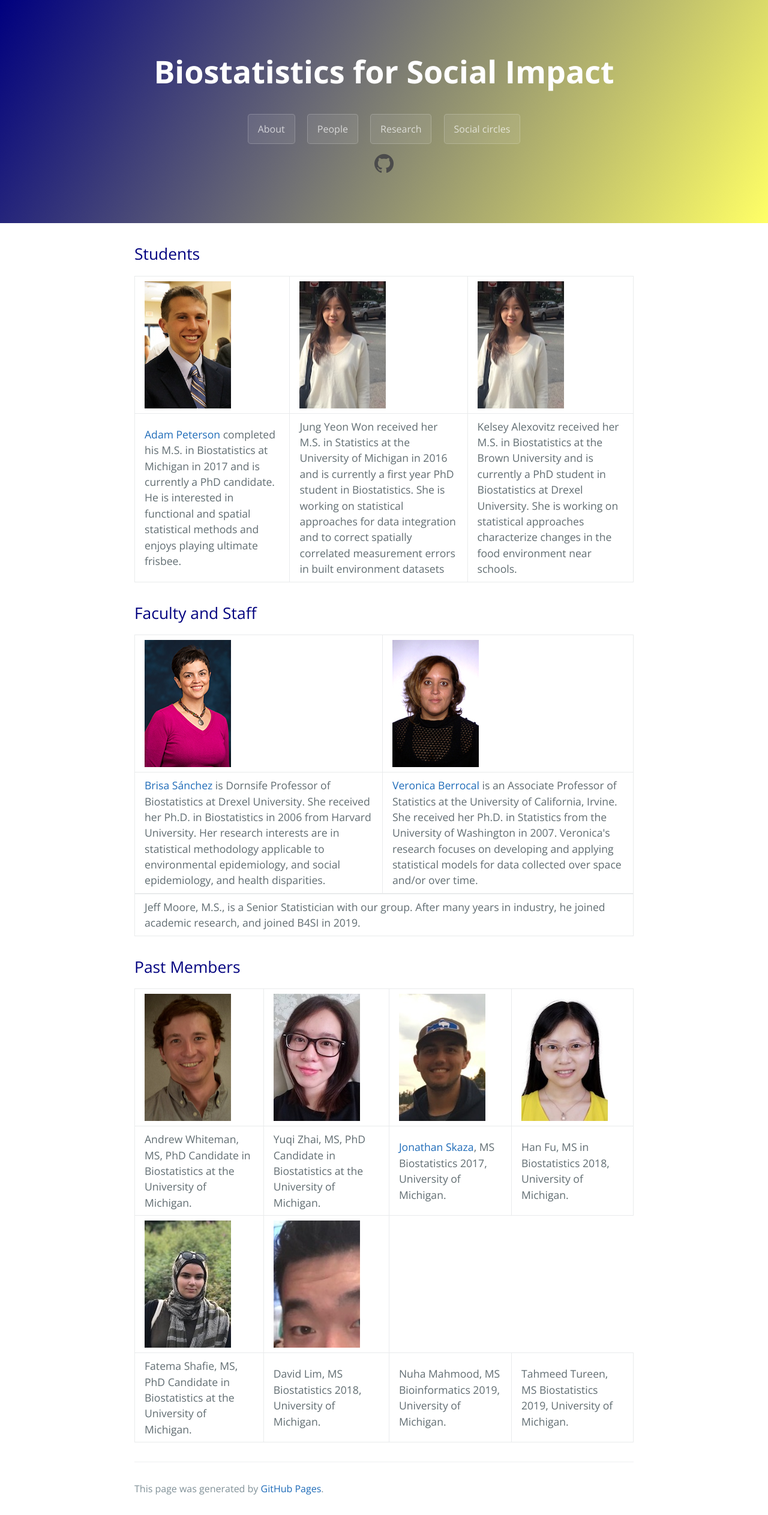
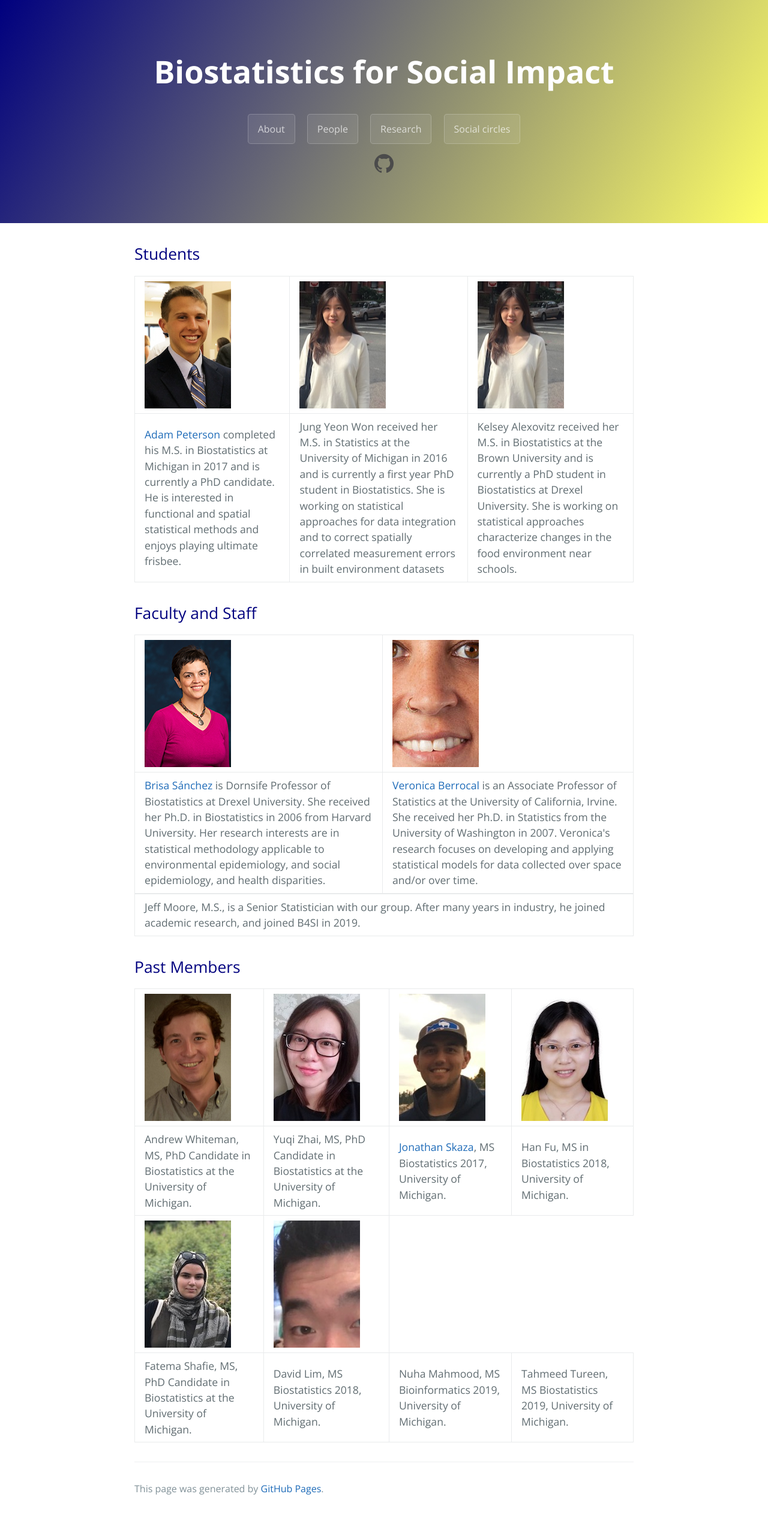
Before and after one commit to Biostatistics4SocialImpact/Biostatistics4SocialImpact.github.io, a Jekyll site: the page built from people.md, in a window 1280 px wide. Shown: the whole page at 60% size. Built offline with Jekyll 4.4.1, drawn with Linux system fonts in a browser that asks for light colours.

Commit message:
Update people.md

```diff
--- a/people.md
+++ b/people.md
@@ -28,7 +28,7 @@ permalink: /people/
   <tbody>
     <tr>
       <td><div class="thumbbrisa"></div></td>
-      <td><div class="thumbberrocal"></div></td>
+      <td><div class="thumbveronica"></div></td>
     </tr>
     <tr>
      <td> <a href="https://drexel.edu/dornsife/academics/faculty/Brisa%20Sanchez/">Brisa Sánchez</a> is Dornsife Professor of Biostatistics at Drexel University. She received her Ph.D. in Biostatistics in 2006 from Harvard University. Her research interests are in statistical methodology applicable to environmental epidemiology, and social epidemiology, and health disparities.</td>
```
